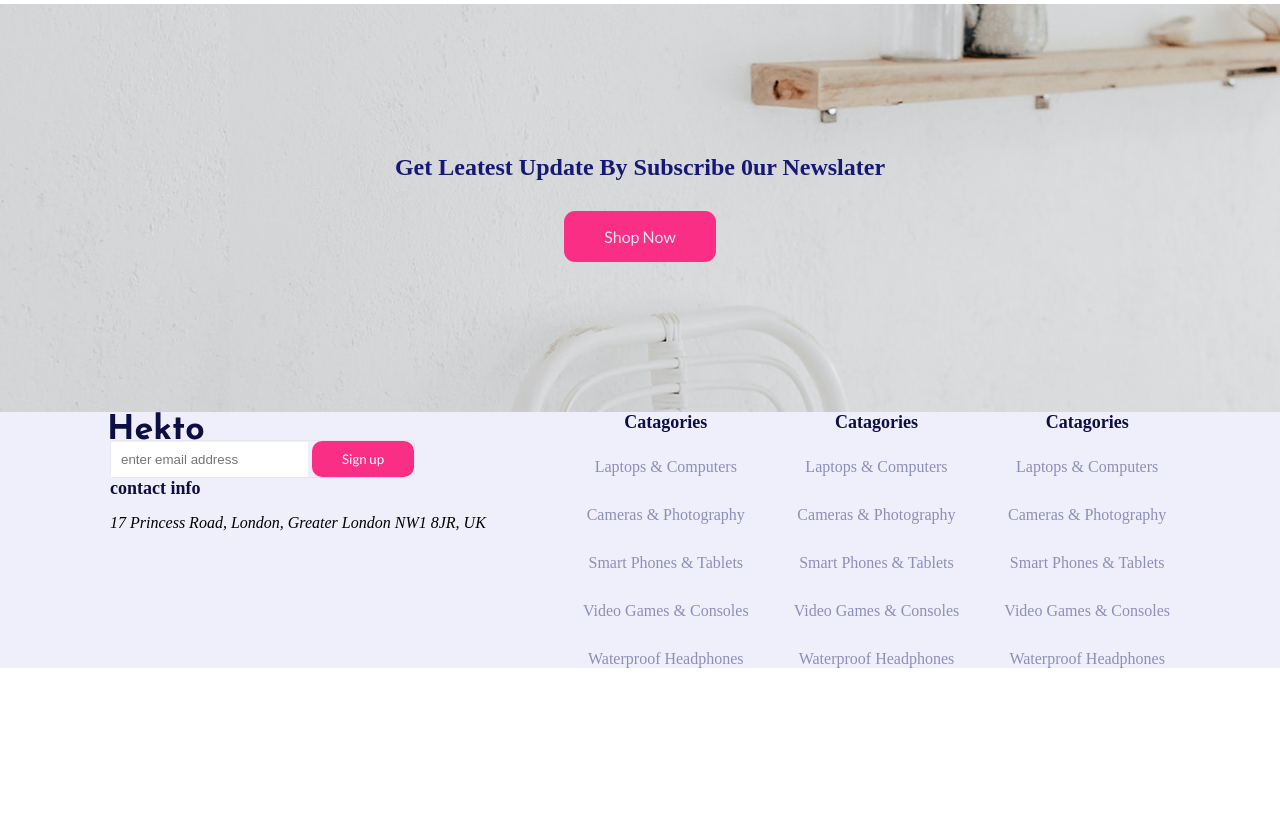
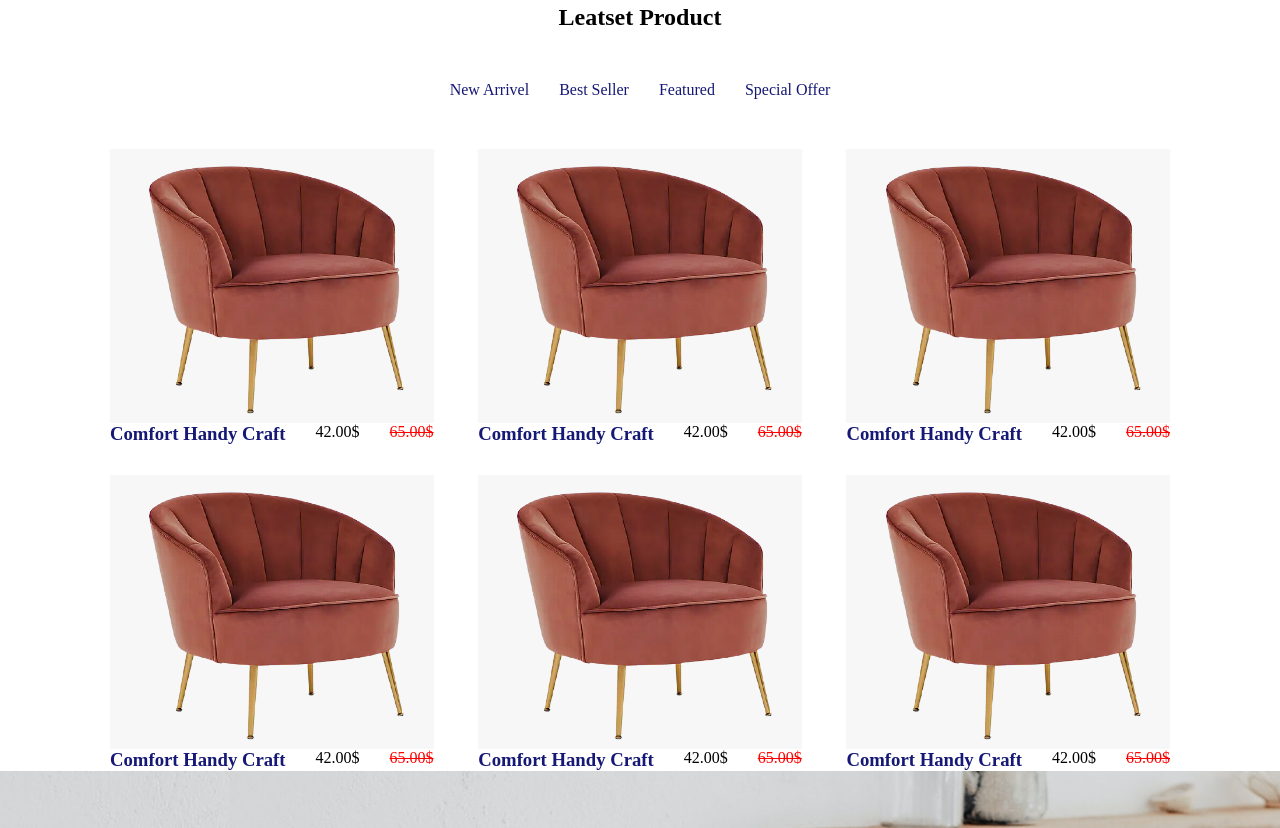
Before and after one commit to Adel-abualrub/hecto-project, a plain HTML site: page index.html in a window 1280 px wide. Shown: the part 885-1713 px from the top of the page. Before the commit the page ends 1553 px from the top, so only its background shows below. Drawn offline with Linux system fonts and the light colour scheme.

Commit message:
leatset products

```diff
--- a/css/base.css
+++ b/css/base.css
@@ -105,6 +105,12 @@ display: flex;
 .flex-col{
     flex-direction: column;
 }
+.flex-wrap{
+    flex-wrap: wrap;
+}
+.justify-content-center{
+    justify-content: center;
+}
 .align-c{
 align-items: center;
 }
--- a/css/main.css
+++ b/css/main.css
@@ -23,7 +23,10 @@ footer ul li a {
   color: #4A4A4A;
   font-size: 14px;}
 /*start featured product*/
+.img-hover{
+display: none;
 
+}
 
 .featured-product{
   padding: 50px 0px;
@@ -53,12 +56,42 @@ height: 200px;
   gap: 15px;
   transition: .8s;
 }
+
 .product h3{
 color: var(--SecondaryColor);
 }
 .product span{
   color: var(--MainColor);
 }
+.links a{
+text-decoration: none;
+padding: 50px 0px ;
+color: #151875;
+transition:all .3s;
+}
+@media  screen and (max-width :500px ) {
+  a {
+    display: none;
+  }
+
+}
+.pr-img{
+  width: 287px;
+  height: 270px;
+}
+/* start leatset*/
+.product-leatset h3{
+color: #151875;
+}
+.product-leatset .old-price{
+  color: red;
+  text-decoration: line-through;
+}
+.links a:hover{
+  color: #F701A8;
+  text-decoration: underline;
+}
+
 .color{
   width: 14px;
   height: 4px;
@@ -97,7 +130,7 @@ color: var(--SecondaryColor);
   font-weight: 500;
   cursor: pointer;
 
-  /* مخفي مبدئيًا */
+
   opacity: 0;
   visibility: hidden;
   transform: scale(0.9);
@@ -149,7 +182,35 @@ color: var(--SecondaryColor);
 }
 
 /*end featured products*/
+/*start leatset*/
+.product-leatset:hover .img-hover{
+  display: flex;
+flex-direction: column;
+top: 150px;
 
+}
+.product-img-leatset{
+  transition: 0.3s;
+  background-color: #F7F7F7;
+}
+.product-leatset:hover .product-img-leatset{
+transform: scale(0.7);
+
+}
+.Sale{
+  display: none;
+  top: -8px;
+  left:-11px;
+}
+.product-leatset:hover .Sale{
+  display: flex;
+}
+/*end letset*/
+/*start trending product*/
+
+
+
+/*end trending product*/
 /* start newsletter*/
 
 .newsletter{
--- a/index.html
+++ b/index.html
@@ -152,6 +152,139 @@
 
 </div>
 <!--end products-->
+<!--start leatset products-->
+<div class="leatset-products">
+  <div class="container">
+    <h2 class="text-center">Leatset Product</h2>
+    <nav class="links d-flex gap30px justify-content-center"> <a href="#">New Arrivel</a>
+    <a href="#">Best Seller</a>
+  <a href="#">Featured</a>
+<a href="#">Special Offer</a>
+</nav>
+
+
+<div class="products-leatset">
+  <div class="row d-flex gap30px flex-wrap">
+    <div class="product-leatset position-relative ">
+      <div class="Sale position-absolute"><img src="./img/Sale.png" alt=""></div>
+       <div class="img-hover position-absolute d-flex gap30px">
+
+      <a href="#"><img src="./img/cart.png" alt=""></a>
+      <a href="#"><img src="./img/heart.png" alt=""></a>
+      <a href="#"><img src="./img/search-hover.png" alt=""></a>
+    </div>
+    <div class="product-img-leatset">
+      <img class="pr-img" src="./img/product-leatset.png" alt="#">
+
+    </div>
+    <div class="product-details-leatset d-flex gap30px">
+<h3 class="product-name">Comfort Handy Craft</h3>
+<span class="new-price">42.00$ </span>
+<span class="old-price">65.00$</span>
+</div>
+  </div>
+  <div class="product-leatset position-relative ">
+     <div class="Sale position-absolute"><img src="./img/Sale.png" alt=""></div>
+       <div class="img-hover position-absolute d-flex gap30px">
+
+      <a href="#"><img src="./img/cart.png" alt=""></a>
+      <a href="#"><img src="./img/heart.png" alt=""></a>
+      <a href="#"><img src="./img/search-hover.png" alt=""></a>
+    </div>
+    <div class="product-img-leatset">
+      <img class="pr-img" src="./img/product-leatset.png" alt="#">
+
+    </div>
+    <div class="product-details-leatset d-flex gap30px">
+<h3 class="product-name">Comfort Handy Craft</h3>
+<span class="new-price">42.00$ </span>
+<span class="old-price">65.00$</span>
+</div>
+  </div>
+  <div class="product-leatset position-relative ">
+     <div class="Sale position-absolute"><img src="./img/Sale.png" alt=""></div>
+       <div class="img-hover position-absolute d-flex gap30px">
+
+      <a href="#"><img src="./img/cart.png" alt=""></a>
+      <a href="#"><img src="./img/heart.png" alt=""></a>
+      <a href="#"><img src="./img/search-hover.png" alt=""></a>
+    </div>
+    <div class="product-img-leatset">
+      <img class="pr-img" src="./img/product-leatset.png" alt="#">
+
+    </div>
+    <div class="product-details-leatset d-flex gap30px">
+<h3 class="product-name">Comfort Handy Craft</h3>
+<span class="new-price">42.00$ </span>
+<span class="old-price">65.00$</span>
+</div>
+  </div>
+<div class="product-leatset position-relative ">
+   <div class="Sale position-absolute"><img src="./img/Sale.png" alt=""></div>
+       <div class="img-hover position-absolute d-flex gap30px">
+
+      <a href="#"><img src="./img/cart.png" alt=""></a>
+      <a href="#"><img src="./img/heart.png" alt=""></a>
+      <a href="#"><img src="./img/search-hover.png" alt=""></a>
+    </div>
+    <div class="product-img-leatset">
+      <img class="pr-img" src="./img/product-leatset.png" alt="#">
+
+    </div>
+    <div class="product-details-leatset d-flex gap30px">
+<h3 class="product-name">Comfort Handy Craft</h3>
+<span class="new-price">42.00$ </span>
+<span class="old-price">65.00$</span>
+</div>
+  </div>
+<div class="product-leatset position-relative ">
+   <div class="Sale position-absolute"><img src="./img/Sale.png" alt=""></div>
+       <div class="img-hover position-absolute d-flex gap30px">
+
+      <a href="#"><img src="./img/cart.png" alt=""></a>
+      <a href="#"><img src="./img/heart.png" alt=""></a>
+      <a href="#"><img src="./img/search-hover.png" alt=""></a>
+    </div>
+    <div class="product-img-leatset">
+      <img class="pr-img" src="./img/product-leatset.png" alt="#">
+
+    </div>
+    <div class="product-details-leatset d-flex gap30px">
+<h3 class="product-name">Comfort Handy Craft</h3>
+<span class="new-price">42.00$ </span>
+<span class="old-price">65.00$</span>
+</div>
+  </div>
+<div class="product-leatset position-relative ">
+   <div class="Sale position-absolute"><img src="./img/Sale.png" alt=""></div>
+       <div class="img-hover position-absolute d-flex gap30px">
+
+      <a href="#"><img src="./img/cart.png" alt=""></a>
+      <a href="#"><img src="./img/heart.png" alt=""></a>
+      <a href="#"><img src="./img/search-hover.png" alt=""></a>
+    </div>
+    <div class="product-img-leatset">
+      <img class="pr-img" src="./img/product-leatset.png" alt="#">
+
+    </div>
+    <div class="product-details-leatset d-flex gap30px">
+<h3 class="product-name">Comfort Handy Craft</h3>
+<span class="new-price">42.00$ </span>
+<span class="old-price">65.00$</span>
+</div>
+  </div>
+
+    </div>
+  </div>
+</div>
+</div>
+
+<!--end lratset products-->
+<!--start trending product-->
+
+
+
+<!--end trending product-->
 <!-- start newsletter-->
 <div class="newsletter d-flex align-c flex-col gap30px ">
 
```
Also changed, not shown: img/Sale.png (added), img/product-leatset.png (added), img/trending.png (added).
